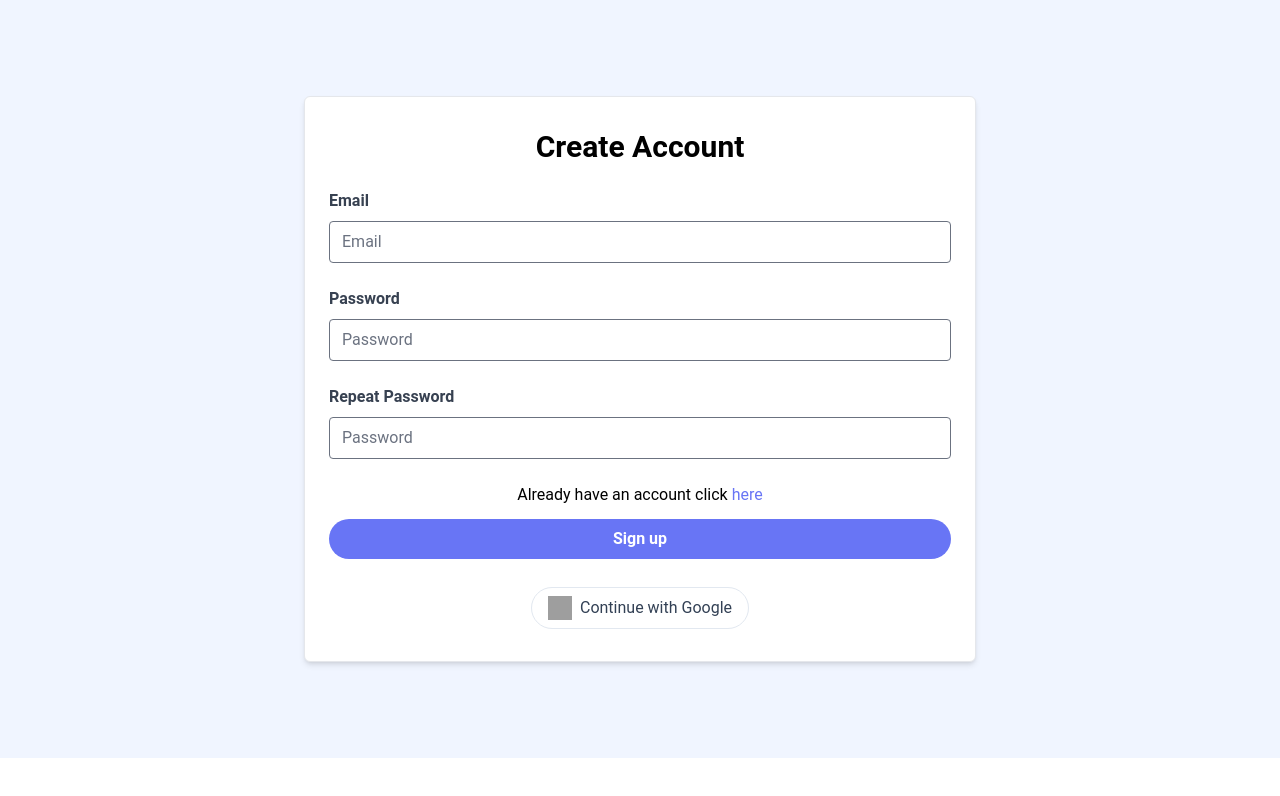
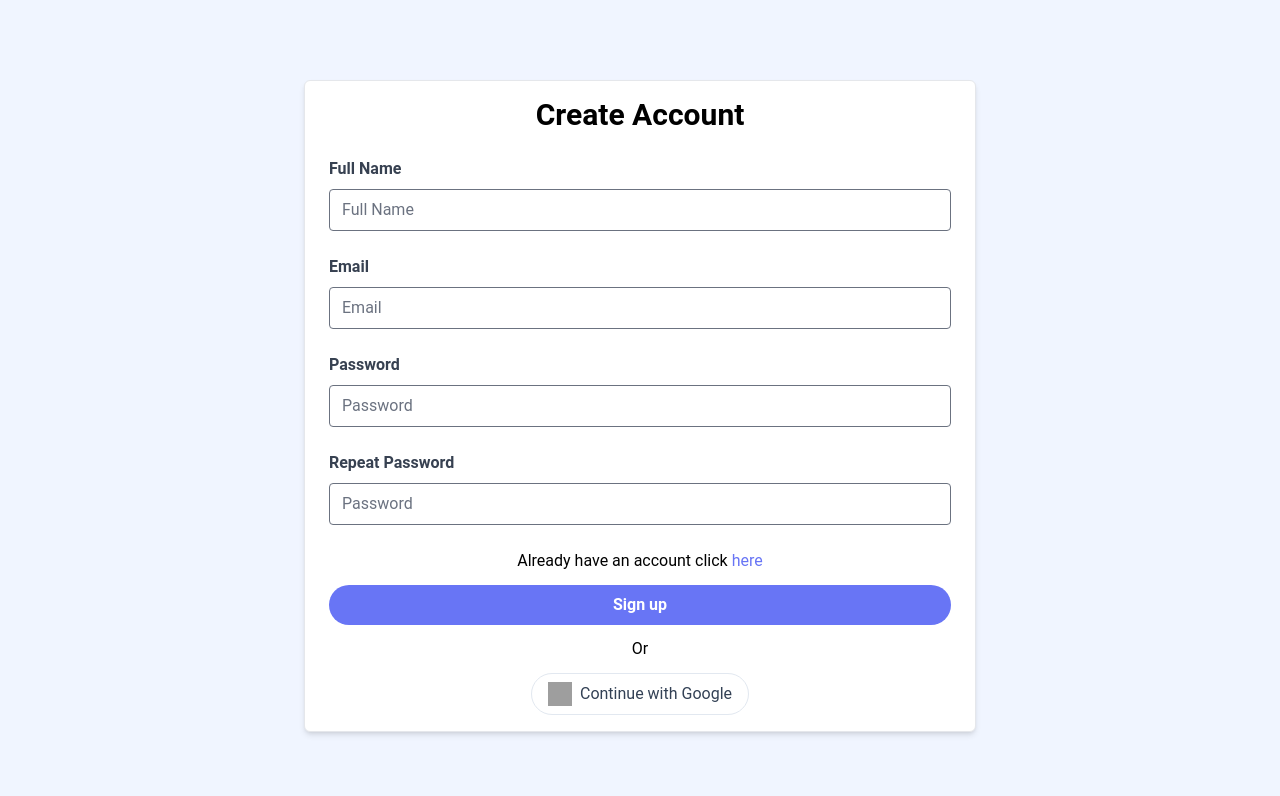
Before and after one commit to Nosver/CafeManagement, a React (Vite) app in the folder frontend/: page /SignUpPage in a window 1280 px wide. Shown: the top 796 px of the page. Built offline with nearby package versions, Linux system fonts and the light colour scheme; grey boxes are pictures that could not be loaded.

Commit message:
Update SignUpPage.jsx

```diff
--- a/frontend/src/pages/SignUpPage.jsx
+++ b/frontend/src/pages/SignUpPage.jsx
@@ -18,6 +18,8 @@ function isPasswordStrong(password) {
 export const SignUpPage = () => {
 
     const [email, setEmail] = useState('');
+    const [fullName, setfullName] = useState('');
+
     const [password, setPassword] = useState('');
     const [passwordRepeat, setPasswordRepeat] = useState('');
 
@@ -35,11 +37,26 @@ export const SignUpPage = () => {
 
   return (
     <section className='bg-indigo-50'>
-    <div className='container m-auto max-w-2xl py-24'>
-      <div className='bg-white px-6 py-8 mb-4 shadow-md rounded-md border m-4 md:m-0'>
+    <div className='container m-auto max-w-2xl py-20'>
+      <div className='bg-white px-6 py-4 mb-4 shadow-md rounded-md border m-4 md:m-0'>
         <form onSubmit={signUpButtonClicked}>
 
           <h2 className='text-3xl text-center font-semibold mb-6'>Create Account</h2>
+
+          <div className='mb-4'>
+            <label className='block text-gray-700 font-bold mb-2'>
+              Full Name
+            </label>
+            <input
+              type='text'
+              id='fullNameField'
+              name='fullNameField'
+              className='border rounded w-full py-2 px-3 mb-2'
+              placeholder='Full Name'
+              required
+              onChange={(event) => setfullName(event.target.value)}
+            />
+          </div>
 
           <div className='mb-4'>
             <label className='block text-gray-700 font-bold mb-2'>
@@ -96,8 +113,9 @@ export const SignUpPage = () => {
               Sign up
             </button>
           </div>
+          <p className='text-center my-3'>Or</p>
 
-          <div className="flex items-center justify-center dark:bg-gray-800 mt-7">
+          <div className="flex items-center justify-center dark:bg-gray-800">
             <button className="px-4 py-2 border flex gap-2 border-slate-200 dark:border-slate-700 rounded-full text-slate-700 dark:text-slate-200 hover:border-slate-400 dark:hover:border-slate-500 hover:text-slate-900 dark:hover:text-slate-300 hover:shadow transition duration-150">
                 <img className="w-6 h-6" src="https://www.svgrepo.com/show/475656/google-color.svg" loading="lazy" alt="google logo"/>
                 <span>Continue with Google</span>
```
